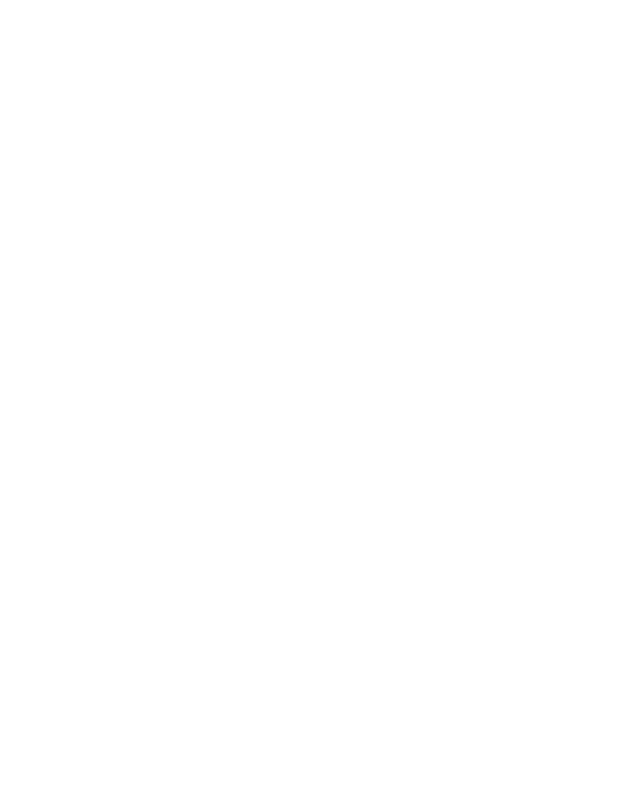
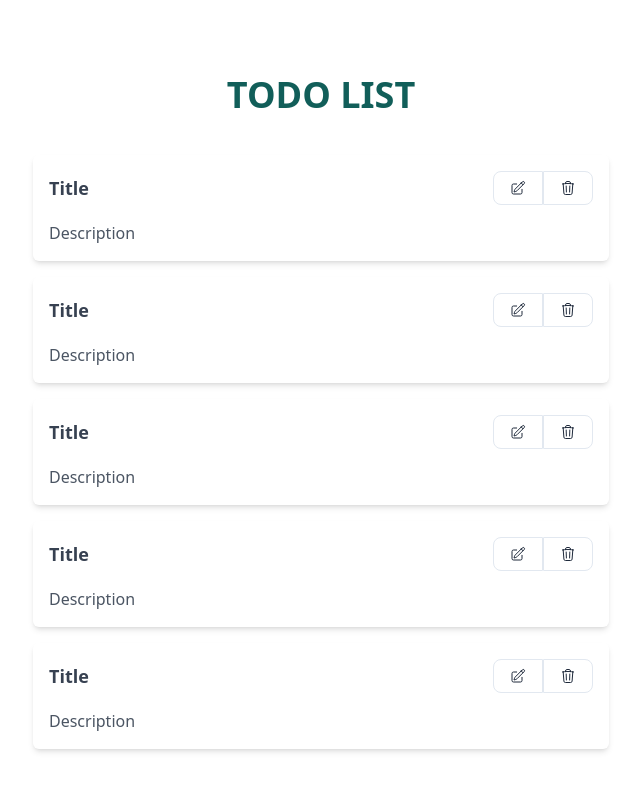
Before and after one commit to rakeshkumarnahak/Todo-App, a React (Create React App) app in the folder client/: page /todo in a window 1280 px wide. Before the commit this address had no page. Shown: the top 790 px of the page, without its empty margins (319-959 px from the left). Built offline with nearby package versions, Linux system fonts and the light colour scheme.

Commit message:
added TodoCard, TodoList components

```diff
--- a/client/src/App.js
+++ b/client/src/App.js
@@ -2,6 +2,7 @@
 import { BrowserRouter, Route, Routes } from "react-router-dom";
 import Signup from "./components/Signup.jsx";
 import Login from "./components/Login.jsx";
+import TodoList from "./components/TodoList";
 
 export default function App() {
   return (
@@ -9,6 +10,7 @@
       <Routes>
         <Route path="/signup" element={<Signup />} />
         <Route path="/login" element={<Login />} />
+        <Route path="/todo" element={<TodoList />} />
       </Routes>
     </BrowserRouter>
   );
--- /dev/null
+++ b/client/src/components/TodoCard.jsx
@@ -0,0 +1,52 @@
+export default function TodoCard() {
+  return (
+    <>
+      <div class="container mx-auto max-w-xl shadow-md my-2 p-2 rounded-md">
+        <div class="h-50 w-full rounded-lg bg-white ">
+          <div class="flex items-center justify-between border-e-teal-50">
+            <div class="p-2 text-gray-700 text-lg font-semibold">Title</div>
+            <div class="p-2 flex">
+              <button class="text-slate-800 hover:text-blue-600 text-sm bg-white hover:bg-slate-100 border border-slate-200 rounded-l-lg font-medium px-4 py-2 inline-flex space-x-1 items-center">
+                <span>
+                  <svg
+                    xmlns="http://www.w3.org/2000/svg"
+                    fill="none"
+                    viewBox="0 0 24 24"
+                    stroke-width="1.5"
+                    stroke="currentColor"
+                    class="w-4 h-4"
+                  >
+                    <path
+                      stroke-linecap="round"
+                      stroke-linejoin="round"
+                      d="M16.862 4.487l1.687-1.688a1.875 1.875 0 112.652 2.652L10.582 16.07a4.5 4.5 0 01-1.897 1.13L6 18l.8-2.685a4.5 4.5 0 011.13-1.897l8.932-8.931zm0 0L19.5 7.125M18 14v4.75A2.25 2.25 0 0115.75 21H5.25A2.25 2.25 0 013 18.75V8.25A2.25 2.25 0 015.25 6H10"
+                    />
+                  </svg>
+                </span>
+              </button>
+              <button class="text-slate-800 hover:text-blue-600 text-sm bg-white hover:bg-slate-100 border border-slate-200 rounded-r-lg font-medium px-4 py-2 inline-flex space-x-1 items-center">
+                <span>
+                  <svg
+                    xmlns="http://www.w3.org/2000/svg"
+                    fill="none"
+                    viewBox="0 0 24 24"
+                    stroke-width="1.5"
+                    stroke="currentColor"
+                    class="w-4 h-4"
+                  >
+                    <path
+                      stroke-linecap="round"
+                      stroke-linejoin="round"
+                      d="M14.74 9l-.346 9m-4.788 0L9.26 9m9.968-3.21c.342.052.682.107 1.022.166m-1.022-.165L18.16 19.673a2.25 2.25 0 01-2.244 2.077H8.084a2.25 2.25 0 01-2.244-2.077L4.772 5.79m14.456 0a48.108 48.108 0 00-3.478-.397m-12 .562c.34-.059.68-.114 1.022-.165m0 0a48.11 48.11 0 013.478-.397m7.5 0v-.916c0-1.18-.91-2.164-2.09-2.201a51.964 51.964 0 00-3.32 0c-1.18.037-2.09 1.022-2.09 2.201v.916m7.5 0a48.667 48.667 0 00-7.5 0"
+                    />
+                  </svg>
+                </span>
+              </button>
+            </div>
+          </div>
+          <div class="p-2 text-md text-gray-600">Description</div>
+        </div>
+      </div>{" "}
+    </>
+  );
+}
--- /dev/null
+++ b/client/src/components/TodoList.jsx
@@ -0,0 +1,16 @@
+import TodoCard from "./TodoCard";
+
+export default function TodoList() {
+  return (
+    <>
+      <div className="shadow-lg rounded-lg flex flex-col min-h-screen justify-center items-center">
+        <h2 className="my-8 font-bold text-teal-800 text-4xl"> TODO LIST </h2>
+        <TodoCard />
+        <TodoCard />
+        <TodoCard />
+        <TodoCard />
+        <TodoCard />
+      </div>
+    </>
+  );
+}
```
Lines whose indentation alone changed are shown as unchanged.
